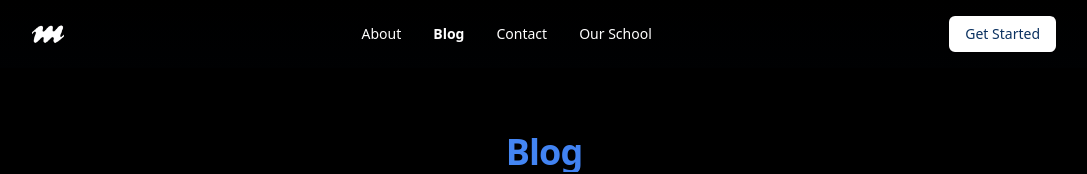
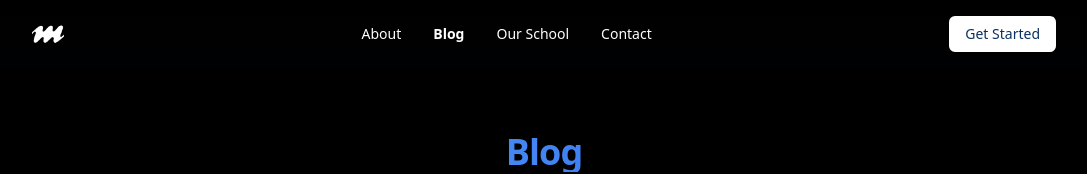
Before and after one commit to erdemgunal/MarunGPT, a Next.js app: page /pages/blog in a window 1280 px wide. Shown: the top 174 px of the page, without its empty margins (96-1183 px from the left). Built offline with nearby package versions, Linux system fonts and the light colour scheme; a web font is replaced by a local one.

Commit message:
chore: Update Apple Cards Carousel component with recent posts in BlogPage

```diff
--- a/src/app/pages/blog/page.js
+++ b/src/app/pages/blog/page.js
@@ -11,25 +11,21 @@ export default function BlogPage() {
       title: "Introducing MarunGPT",
       description: "Learn about the revolutionary AI assistant for Marmara University students.",
       image: "/blog-post-1.jpg",
-      link: "/blog/introducing-marungpt"
     },
     {
       title: "AI in Education: The Future is Here",
       description: "Explore how AI is transforming the educational landscape at Marmara University.",
       image: "/blog-post-2.jpg",
-      link: "/blog/ai-in-education"
     },
     {
       title: "Student Success Stories with MarunGPT",
       description: "Read about how students are benefiting from MarunGPT in their academic journey.",
       image: "/blog-post-3.jpg",
-      link: "/blog/student-success-stories"
     },
     {
       title: "The Technology Behind MarunGPT",
       description: "A deep dive into the advanced AI and NLP powering MarunGPT.",
       image: "/blog-post-4.jpg",
-      link: "/blog/technology-behind-marungpt"
     },
   ];
 
@@ -105,25 +101,6 @@ export default function BlogPage() {
           </h2>
           <Carousel items={cards} />
         </div>
-        {/* <section className="my-16">
-          <h2 className="text-3xl font-bold text-center mb-8">Recent Posts</h2>
-          <div className="grid grid-cols-1 md:grid-cols-2 gap-8">
-            {recentPosts.map((post, index) => (
-              <motion.div
-                key={index}
-                initial={{ opacity: 0, y: 20 }}
-                animate={{ opacity: 1, y: 0 }}
-                transition={{ duration: 0.5, delay: index * 0.1 }}
-                className="bg-gray-900 p-6 rounded-lg shadow-lg"
-              >
-                <Link href={post.link} className="block hover:text-blue-400 transition-colors">
-                  <h3 className="text-xl font-semibold mb-2">{post.title}</h3>
-                  <p className="text-blue-400">{post.date}</p>
-                </Link>
-              </motion.div>
-            ))}
-          </div>
-        </section> */}
       </div>
     </main>
   );
--- a/src/components/Navbar.js
+++ b/src/components/Navbar.js
@@ -10,8 +10,8 @@ import NavLinks from './ui/nav-links';
 const links = [
     { 'title': 'About', 'href': '/pages/about' },
     { 'title': 'Blog', 'href': '/pages/blog' },
+    { 'title': 'Our School', 'href': '/pages/our-school' },
     { 'title': 'Contact', 'href': '/pages/contact-us' },
-    { 'title': 'Our School', 'href': '/pages/our-school' },
 ];
 
 export default function Navbar() {
--- a/src/components/ui/apple-cards-carousel.js
+++ b/src/components/ui/apple-cards-carousel.js
@@ -206,8 +206,8 @@ export const Card = ({
     </AnimatePresence>
     <motion.button
       layoutId={layout ? `card-${card.title}` : undefined}
-      onClick={handleOpen}
-      className="rounded-3xl bg-gray-100 dark:bg-neutral-900 h-80 w-56 md:h-[40rem] md:w-96 overflow-hidden flex flex-col items-start justify-start relative z-10">
+      // onClick={handleOpen}
+      className="cursor-pointer rounded-3xl bg-gray-100 dark:bg-neutral-900 h-80 w-56 md:h-[40rem] md:w-96 overflow-hidden flex flex-col items-start justify-start relative z-10">
       <div
         className="absolute h-full top-0 inset-x-0 bg-gradient-to-b from-black/50 via-transparent to-transparent z-30 pointer-events-none" />
       <div className="relative z-40 p-8">
```
